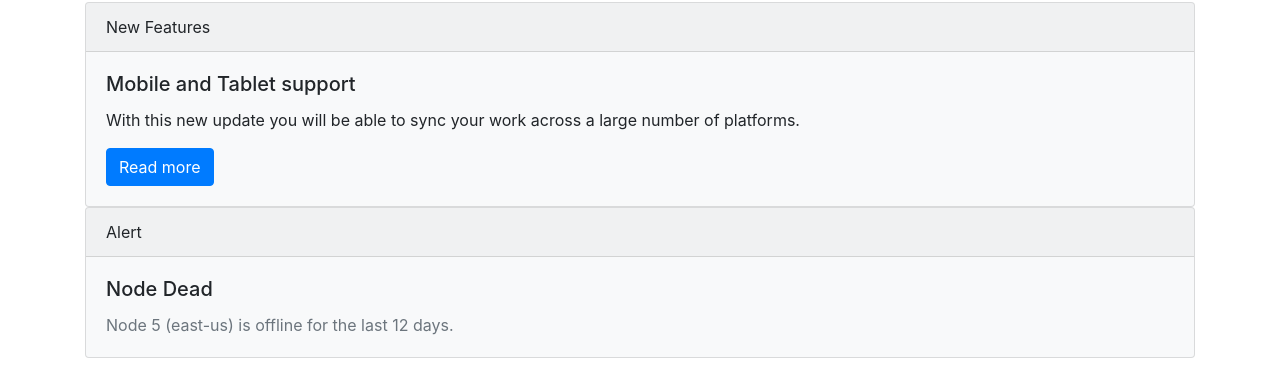
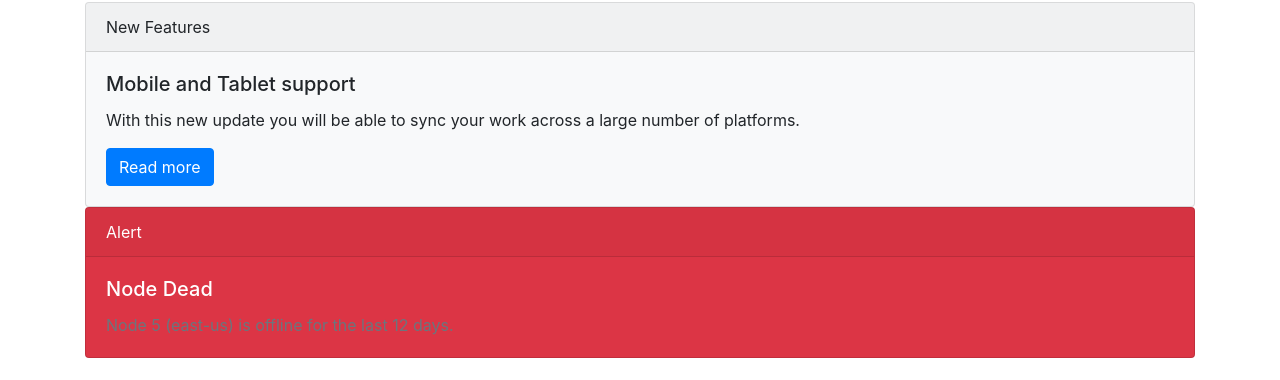
Before and after one commit to acciojob/bootstrap-card-Utkarsh-sin, a website: page main.html in a window 1280 px wide. Shown: the part 44-424 px from the top of the page. Drawn offline with nearby package versions, Linux system fonts and the light colour scheme.

Commit message:
created a submission

```diff
--- a/main.html
+++ b/main.html
@@ -23,7 +23,7 @@
             </div>
         </div>
 
-        <div class="card bg-light red">
+        <div class="card bg-danger">
             <div class="card-header">
                 Alert
             </div>
@@ -35,6 +35,7 @@
 
     <div class="card-deck mt-4">
         <div class="card bg-light">
+			<div class="card card-img-top"><img src="https://storage.googleapis.com/acciojob-open-file-collections/49d3ed5d-15df-49ba-8c0a-70b454b5e3d1_Screenshot%202023-08-08%20at%203.46.43%20AM.png" alt="sea.image"></div>
             <div class="card-header">
                 President under Pressure
             </div>
--- a/styles.css
+++ b/styles.css
@@ -4,6 +4,6 @@
 	display:flex;
 	flex-direction:column;
 }
-.red{
-
+.bg-danger{
+	color:white;
 }
```
